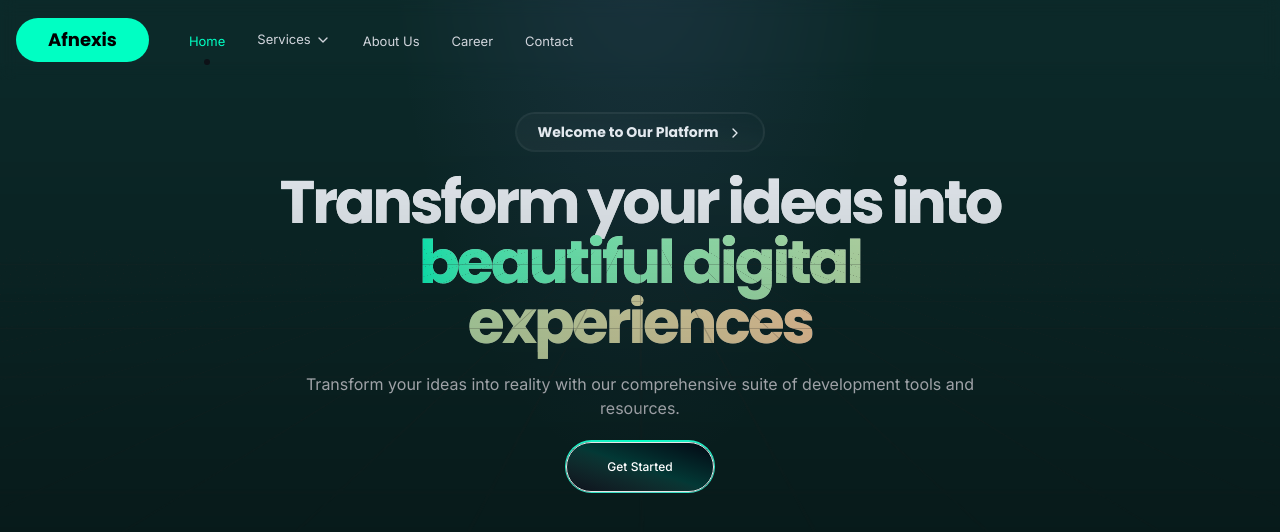
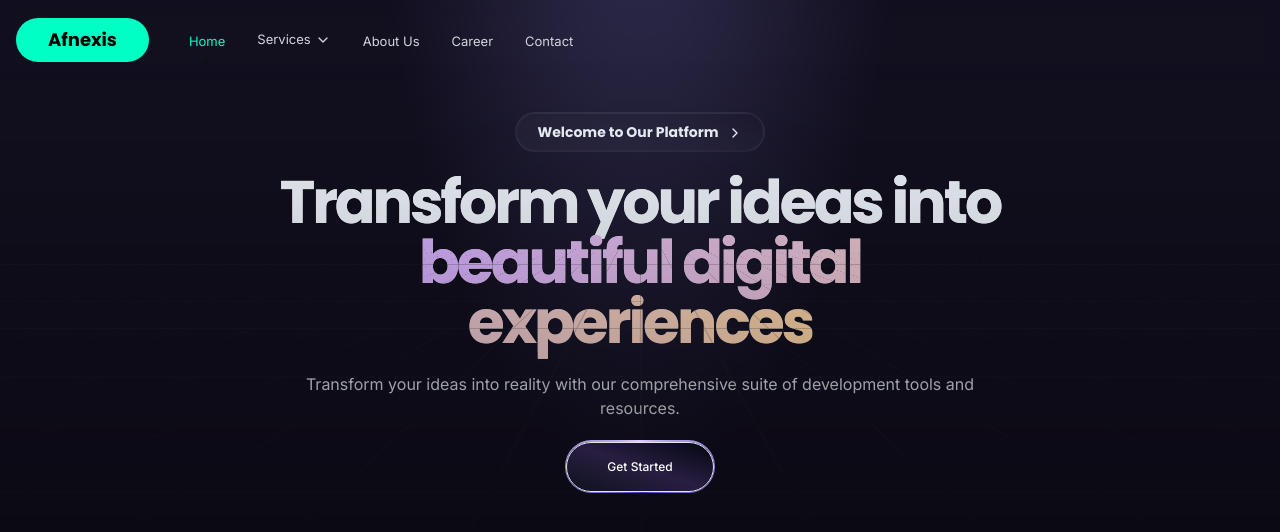
Before and after one commit to mashr9980/Afnexis, a Next.js app: page / in a window 1280 px wide. Shown: the top 532 px of the page. Built offline with nearby package versions, Linux system fonts and the light colour scheme.

Commit message:
feat: Update HeroSection styles with new color gradients and background

```diff
--- a/src/components/home/hero.jsx
+++ b/src/components/home/hero.jsx
@@ -57,7 +57,7 @@ const HeroSection = React.forwardRef(
         ref={ref}
         {...props}
       >
-        <div className="absolute top-0 z-[0] h-full min-h-screen w-screen bg-primary-foreground/10 bg-[radial-gradient(ellipse_20%_80%_at_50%_-20%,rgba(120,119,198,0.15),rgba(255,255,255,0))] dark:bg-[radial-gradient(ellipse_20%_80%_at_50%_-20%,rgba(120,119,198,0.3),rgba(255,255,255,0))]" />
+        <div className="absolute top-0 z-[0] h-full min-h-screen w-screen bg-purple-950/10 bg-[radial-gradient(ellipse_20%_80%_at_50%_-20%,rgba(120,119,198,0.3),rgba(255,255,255,0))]" />
         <section className="relative max-w-full mx-auto z-1">
           <RetroGrid {...gridOptions} />
           <div className="max-w-screen-xl z-10 mx-auto px-4 py-28 gap-12 md:px-8">
@@ -68,18 +68,18 @@ const HeroSection = React.forwardRef(
               </h1>
               <h2 className="text-4xl tracking-tighter font-geist bg-clip-text text-transparent mx-auto md:text-6xl  bg-[linear-gradient(180deg,_#FFF_0%,_rgba(255,_255,_255,_0.00)_202.08%)]">
                 {subtitle.regular}
-                <span className="text-transparent bg-clip-text bg-gradient-to-r from-primary-foreground to-orange-200">
+                <span className="text-transparent bg-clip-text bg-gradient-to-r from-purple-300 to-orange-200">
                   {subtitle.gradient}
                 </span>
               </h2>
               <p className="max-w-2xl mx-auto text-gray-300">{description}</p>
               <div className="items-center justify-center gap-x-3 space-y-3 sm:flex sm:space-y-0">
                 <span className="relative inline-block overflow-hidden rounded-full p-[1.5px]">
-                  <span className="absolute inset-[-1000%] animate-[spin_2s_linear_infinite] bg-[conic-gradient(from_90deg_at_50%_50%,#00ffc3_0%,#4fd1c5_50%,#00ffc3_100%)]" />
+                  <span className="absolute inset-[-1000%] animate-[spin_2s_linear_infinite] bg-[conic-gradient(from_90deg_at_50%_50%,#E2CBFF_0%,#393BB2_50%,#E2CBFF_100%)]" />
                   <div className="inline-flex h-full w-full cursor-pointer items-center justify-center rounded-full bg-gray-950 text-xs font-medium backdrop-blur-3xl">
                     <a
                       href={ctaHref}
-                      className="inline-flex rounded-full text-center group items-center w-full justify-center bg-gradient-to-tr  to-transparent from-zinc-300/5 via-primary-foreground/20  text-white border-input border-[1px] hover:bg-gradient-to-tr  hover:to-transparent hover:from-zinc-300/10 hover:via-primary-foreground-400/30 transition-all sm:w-auto py-4 px-10"
+                      className="inline-flex rounded-full text-center group items-center w-full justify-center bg-gradient-to-tr  to-transparent from-zinc-300/5 via-purple-400/20  text-white border-input border-[1px] hover:bg-gradient-to-tr  hover:to-transparent hover:from-zinc-300/10 hover:via-purple-400/30 transition-all sm:w-auto py-4 px-10"
                     >
                       {ctaText}
                     </a>
```
